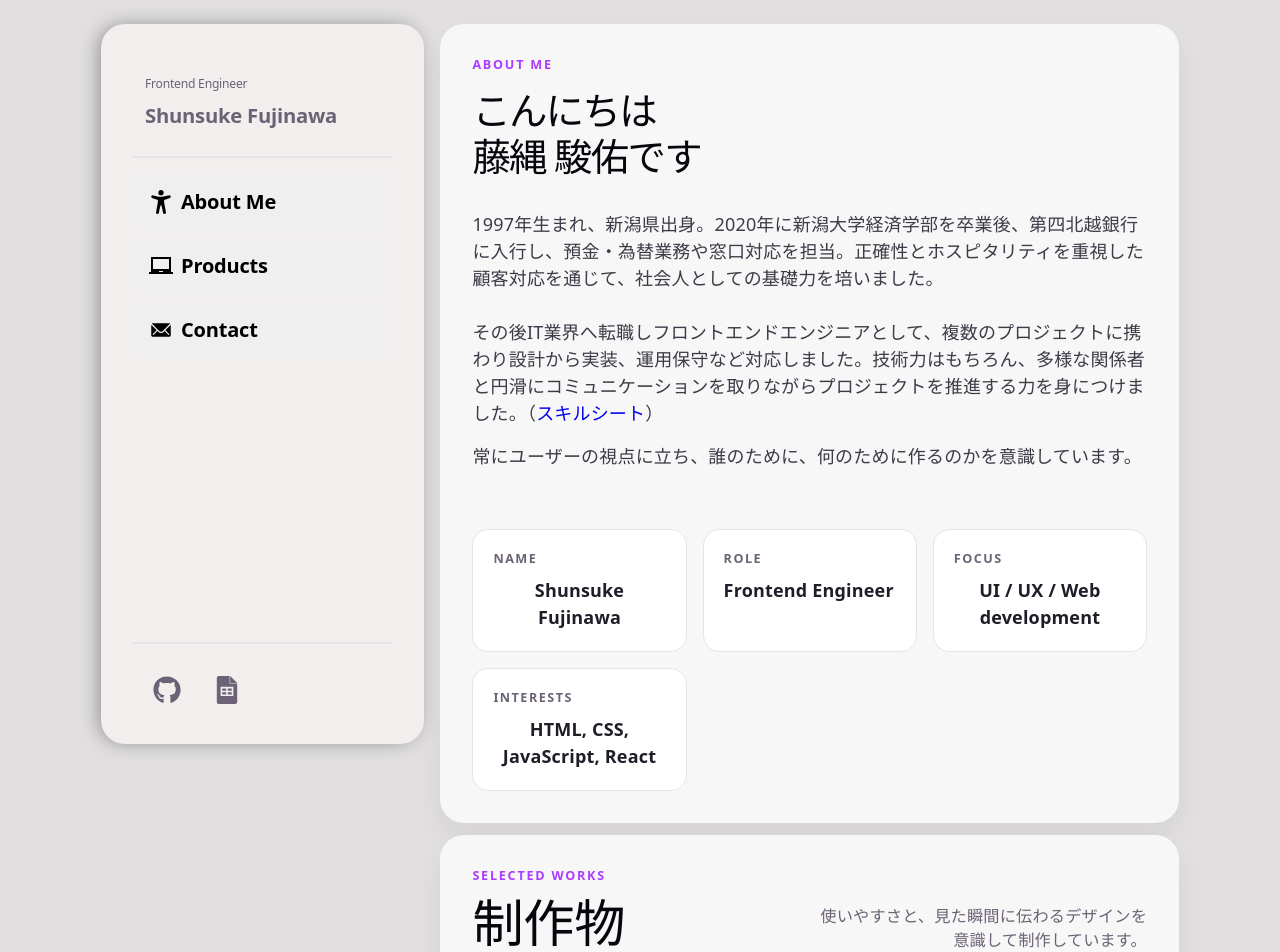
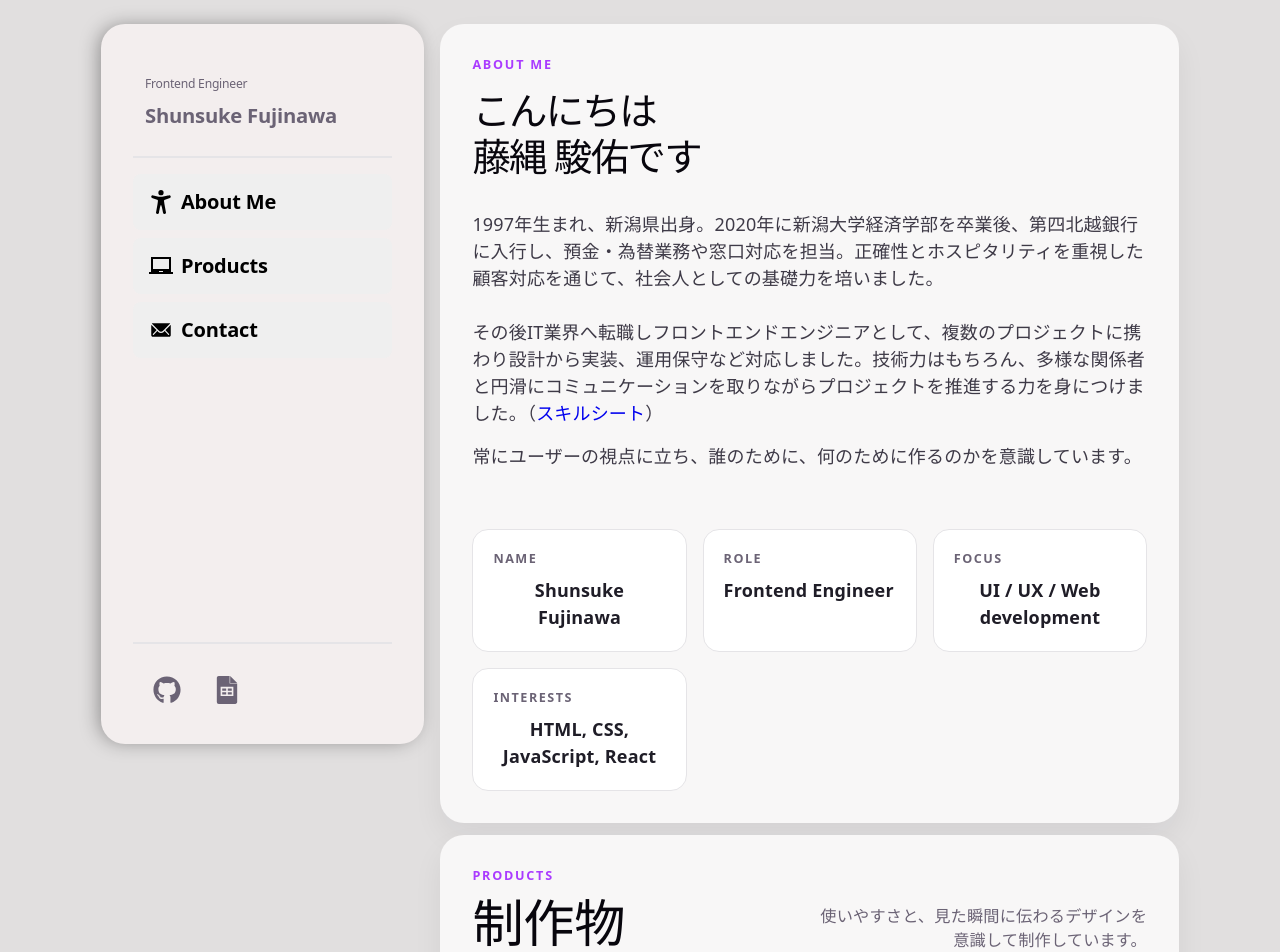
Before and after one commit to technicalplace/portfolio, a React (Vite) app: page / in a window 1280 px wide. Shown: the top 952 px of the page. Built offline with nearby package versions, Linux system fonts and the light colour scheme.

Commit message:
url削除

```diff
--- a/src/component/Products/index.jsx
+++ b/src/component/Products/index.jsx
@@ -11,7 +11,6 @@ const products = [
     tags: ['React', 'CSS', 'Responsive'],
     image:
       'https://images.unsplash.com/photo-1469474968028-56623f02e42e?auto=format&fit=crop&w=1200&q=85',
-    url: 'https://github.com/',
   },
   {
     id: 2,
@@ -22,7 +21,6 @@ const products = [
     tags: ['JavaScript', 'UI design', 'LocalStorage'],
     image:
       'https://images.unsplash.com/photo-1497215728101-856f4ea42174?auto=format&fit=crop&w=1200&q=85',
-    url: 'https://github.com/',
   },
   {
     id: 3,
@@ -33,7 +31,6 @@ const products = [
     tags: ['HTML', 'CSS', 'Animation'],
     image:
       'https://images.unsplash.com/photo-1495474472287-4d71bcdd2085?auto=format&fit=crop&w=1200&q=85',
-    url: 'https://github.com/',
   },
   {
     id: 4,
@@ -44,7 +41,6 @@ const products = [
     tags: ['React', 'Modal', 'Accessibility'],
     image:
       'https://images.unsplash.com/photo-1549490349-8643362247b5?auto=format&fit=crop&w=1200&q=85',
-    url: 'https://github.com/',
   },
 ];
 
@@ -89,7 +85,7 @@ export const Products = () => {
     <section id="products" className={styles.productsPage}>
       <div className={styles.sectionHeading}>
         <div>
-          <p className={styles.kicker}>Selected works</p>
+          <p className={styles.kicker}>Products</p>
           <h2>制作物</h2>
         </div>
         <p className={styles.headingText}>
```
